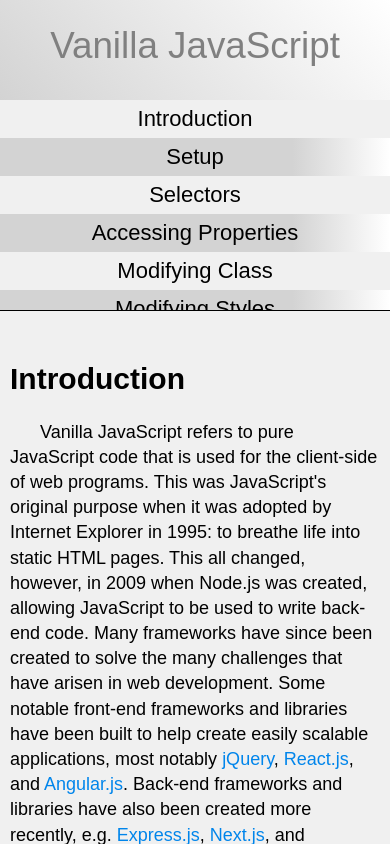
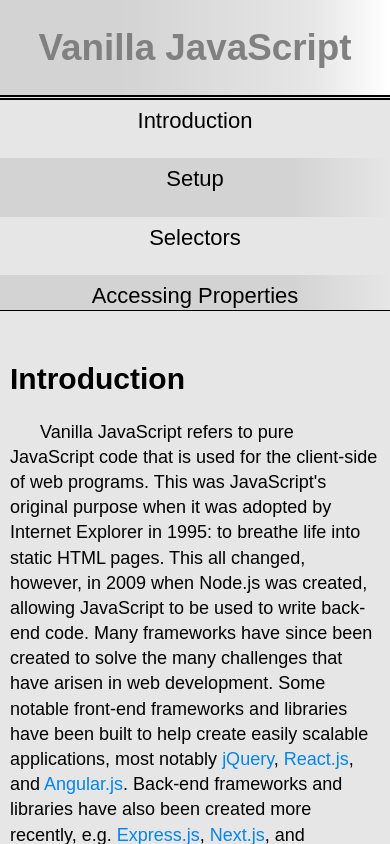
Before and after one commit to john-albright/vanilla-javascript-documentation, a plain HTML site: page index.html in a window 390 px wide. Drawn offline with Linux system fonts and the light colour scheme.

Commit message:
Simplified and refined the CSS styles so that fewer media queries are required; changed some of the colors

```diff
--- a/styles.css
+++ b/styles.css
@@ -1,5 +1,5 @@
 :root {
-  --bckgrd-color: rgb(240, 240, 240);
+  --bckgrd-color: rgb(230, 230, 230);
 }
 
 /**
@@ -58,9 +58,7 @@ ul li {
   background-color: var(--bckgrd-color);
   height: 100vh;
   width: 29vw;
-  /*min-width: 200px;
-  max-width: 530px;*/
-  max-width: 530px;
+  max-width: 400px;
   position: fixed;
   top: 0;
   left: 0;
@@ -69,26 +67,27 @@ ul li {
 
 #navbar > a > header {
   background: linear-gradient(
-    45deg,
-    lightgray,
+    90deg,
+    lightgray 30%,
+    var(--bckgrd-color) 80%,
     white
   );
-  /* font-size: calc(100% * 2);*/
+  font-weight: 600;
   font-size: 1.7rem;
   width: 100%;
-  height: 100%;
-  padding: 10% 10px;
+  display: flex;
+  align-items: center;
+  justify-content: center;
+  height: 100px;
+  padding-left: 10px;
 }
 
 #navbar > a:nth-child(1) {
   display: block;
-  height: 100px;
-  margin: 0;
+  height: 105px;
+  margin: auto;
   padding: 0;
-}
-
-#navbar a {
-  padding: 30px 10px;
+  border-bottom: 5px double black;
 }
 
 .nav-link {
@@ -110,7 +109,7 @@ ul li {
   background: linear-gradient(
     90deg,
     lightgray 75%,
-    white
+    var(--bckgrd-color)
   );
 }
 
@@ -210,23 +209,8 @@ th, td {
     font-size: 1.2rem;
   }
 
-  #navbar header {
-    font-size: 2.0rem;
-  }
-
-  /* #navbar {
-    width: 20%;
-  }*/
-
-  /*
-  #main-doc {
-    border: 1px solid blue;
-    margin-right: 0;
-    margin-left: calc(100% / 4);
-  }*/
-
-  #navbar header, .nav-link {
-    padding: calc(100% / 20) 10px;
+  #navbar > a > header {
+    font-size: 2.5rem;
   }
 
 }
@@ -251,6 +235,7 @@ th, td {
   #navbar {
     margin-top: 100px;
     font-size: 1.2rem;
+    max-width: none;
     width: 100%;
     height: 25vh;
     overflow: scroll;
@@ -273,11 +258,12 @@ th, td {
 
   #navbar a {
     font-size: 22px;
-    padding: 6px;
+    padding: 8px;
+    height: calc((40vh - 104px) / 4);
   }
 
   #navbar a:last-of-type {
-    margin-bottom: 20px;
+    margin-bottom: 3px;
   }
 
   #main-doc {
```
Also changed, not shown: 1 other file.
